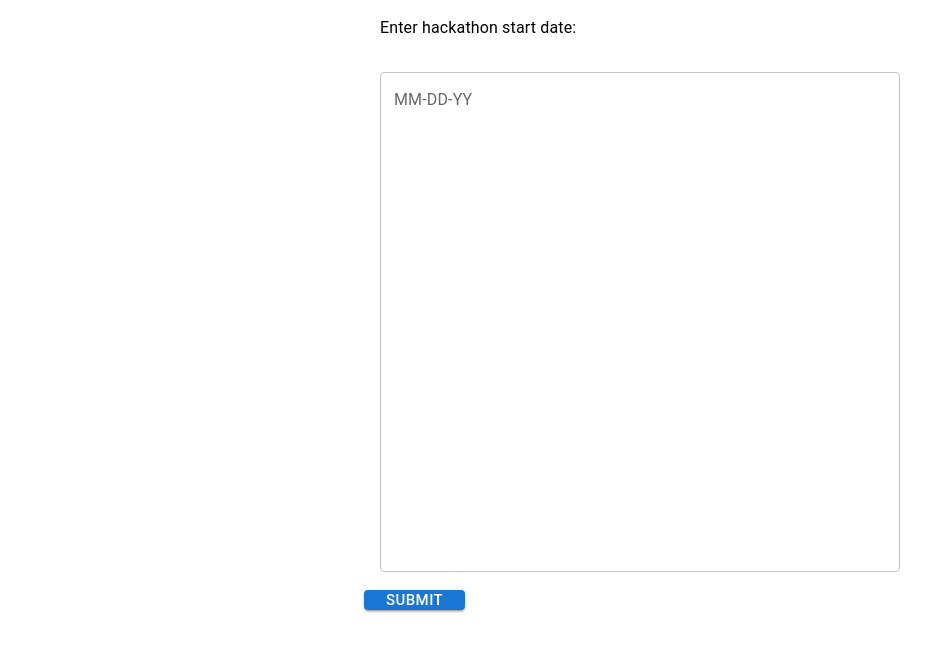
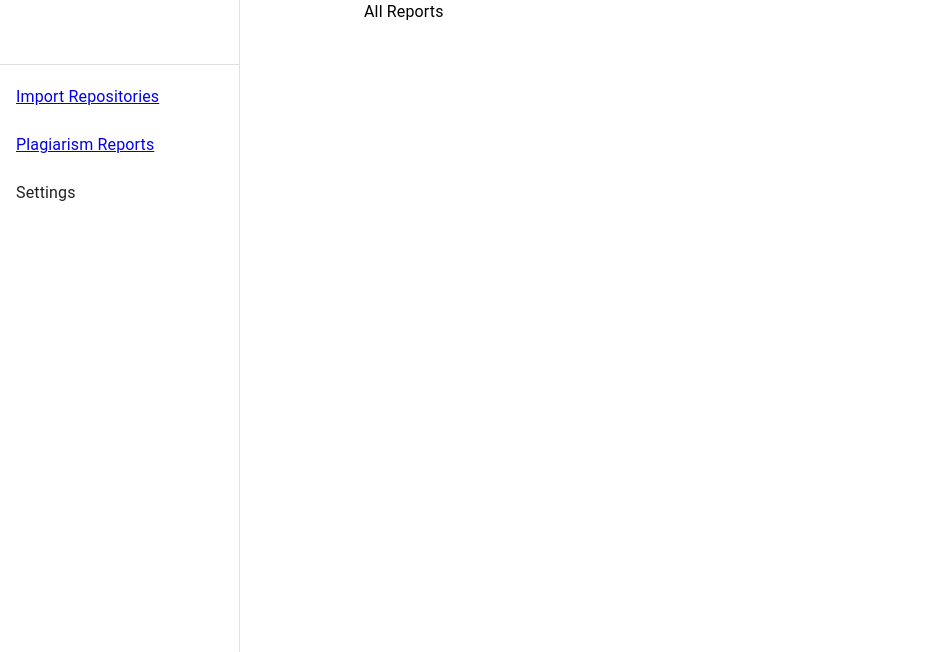
Before and after one commit to seanroades/hd22, a React (Create React App) app: page /plagiarism in a window 1280 px wide. Shown: the top 652 px of the page, without its empty margins (0-947 px from the left). Built offline with nearby package versions, Linux system fonts and the light colour scheme; a web font is replaced by a local one.

Commit message:
fix bug showing pages

```diff
--- a/src/Components/Pages/BaseNav.tsx
+++ b/src/Components/Pages/BaseNav.tsx
@@ -1,9 +1,52 @@
 import React from 'react'
+import {
+  Drawer,
+  Toolbar,
+  Divider,
+  List,
+  ListItem,
+  ListItemText,
+  // Link
+} from '@mui/material'
+// import SettingsIcon from '@mui/icons-material/Settings';
+import {Link} from 'react-router-dom'
+const BaseNav: React.FC = () => {
+  const drawerWidth = 240
 
-const Base: React.FC = ({children}) => {
-  return (<></>
-    // navbar base should be here
+  return (
+    <>
+      <Drawer
+        sx={{
+          width: drawerWidth,
+          flexShrink: 0,
+          '& .MuiDrawer-paper': {
+            width: drawerWidth,
+            boxSizing: 'border-box',
+          },
+        }}
+        variant="permanent"
+        anchor="left"
+      >
+        <Toolbar />
+        <Divider />
+        <List>
+          <ListItem button>
+            <Link to="/">
+              <ListItemText primary={'Import Repositories'} />
+            </Link>
+          </ListItem>
+          <ListItem button>
+            <Link to="/plagiarism">
+              <ListItemText primary={'Plagiarism Reports'} />
+            </Link>
+          </ListItem>
+          <ListItem button>
+            <ListItemText primary={'Settings'} />
+          </ListItem>
+        </List>
+      </Drawer>
+    </>
   )
 }
 
-export default Base;
+export default BaseNav
--- a/src/Components/Pages/ImportRepo.tsx
+++ b/src/Components/Pages/ImportRepo.tsx
@@ -6,7 +6,7 @@ interface ImportProps {
   getData(event: any) : void;
 }
 
-const ImportRepo = (props: ImportProps) => {
+const ImportRepo: React.FC<ImportProps> = (props: ImportProps) => {
 
   const styles = useStyles()
 
--- a/src/Components/Pages/Plagarism.tsx
+++ /dev/null
@@ -1,13 +0,0 @@
-import '../../App.css'
-import React from 'react'
-import { Typography } from '@mui/material'
-
-const Plagarism: React.FC = () => {
-  return (
-    <>
-      <Typography>All Reports</Typography>
-    </>
-  )
-}
-
-export default Plagarism
--- /dev/null
+++ b/src/Components/Pages/Plagiarism.tsx
@@ -0,0 +1,30 @@
+import '../../App.css'
+import React from 'react'
+import { Typography, Container,  } from '@mui/material'
+import { makeStyles } from '@mui/styles'
+
+const Plagiarism: React.FC = () => {
+  const styles = useStyles()
+
+  return (
+    <>
+    <Container maxWidth="sm">
+
+      <Typography>All Reports</Typography>
+      </Container>
+    </>
+  )
+}
+
+
+const useStyles = makeStyles({
+  // wrapper: {},
+  input: {
+    height: 500,
+  },
+  button: {
+    height: 20,
+  },
+})
+
+export default Plagiarism
--- a/src/Components/Pages/Settings.tsx
+++ b/src/Components/Pages/Settings.tsx
@@ -1,11 +1,13 @@
 import '../../App.css'
 import React from 'react'
-import { Typography } from '@mui/material'
+import { Typography, Container} from '@mui/material'
 
 const Settings: React.FC = () => {
   return (
     <>
+    <Container maxWidth="sm">
       <Typography>Settings</Typography>
+      </Container>
     </>
   )
 }
--- a/src/Routes.tsx
+++ b/src/Routes.tsx
@@ -1,16 +1,16 @@
 import React, { useState, useEffect } from 'react'
-import { HashRouter, Switch, Route } from 'react-router-dom'
+import { BrowserRouter as Router, Switch, Route } from 'react-router-dom'
 
-import ImportRepo from  './Components/Pages/ImportRepo'
-import Plagarism from './Components/Pages/Plagarism'
+import ImportRepo from './Components/Pages/ImportRepo'
+import Plagiarism from './Components/Pages/Plagiarism'
 import BaseNav from './Components/Pages/BaseNav'
 import Settings from './Components/Pages/Settings'
 
 const Routes: React.FC = () => {
-  const [data, setData] = useState([]);
+  const [data, setData] = useState([])
 
   async function getData() {
-    const testURL = "https://api.github.com/repos/seanroades/pyramid/commits";
+    const testURL = 'https://api.github.com/repos/seanroades/pyramid/commits'
     // console.log("Function get data")
     // try {
     //     const response = await fetch(testURL);
@@ -19,24 +19,34 @@ const Routes: React.FC = () => {
     // } catch (error) {
     //     console.log('error', error);
     // }
-    fetch(testURL).then((response) => {
-        console.log(response);
-    return response.json();
-    })
-    .then((json) => {
-      console.log("JSON", json)
-      setData(json)
-    });
+    fetch(testURL)
+      .then((response) => {
+        console.log(response)
+        return response.json()
+      })
+      .then((json) => {
+        console.log('JSON', json)
+        setData(json)
+      })
   }
 
   return (
-    <HashRouter>
+    <Router>
       <Switch>
-        <Route path="/" exact render={() => <ImportRepo getData={getData}/>}></Route>
-        <Route path="/plagarism" exact render={() => <BaseNav><Plagarism /></BaseNav>}></Route>
-        <Route path="/settings" exact render={() => <BaseNav><Settings /></BaseNav>}></Route>
+        <Route path="/" exact>
+          <BaseNav />
+          <ImportRepo getData={getData} />
+        </Route>
+        <Route path="/plagiarism" exact>
+          <BaseNav />
+          <Plagiarism />
+        </Route>
+        <Route path="/settings" exact>
+          <BaseNav />
+            <Settings />
+        </Route>
       </Switch>
-    </HashRouter>
+    </Router>
   )
 }
 
```
